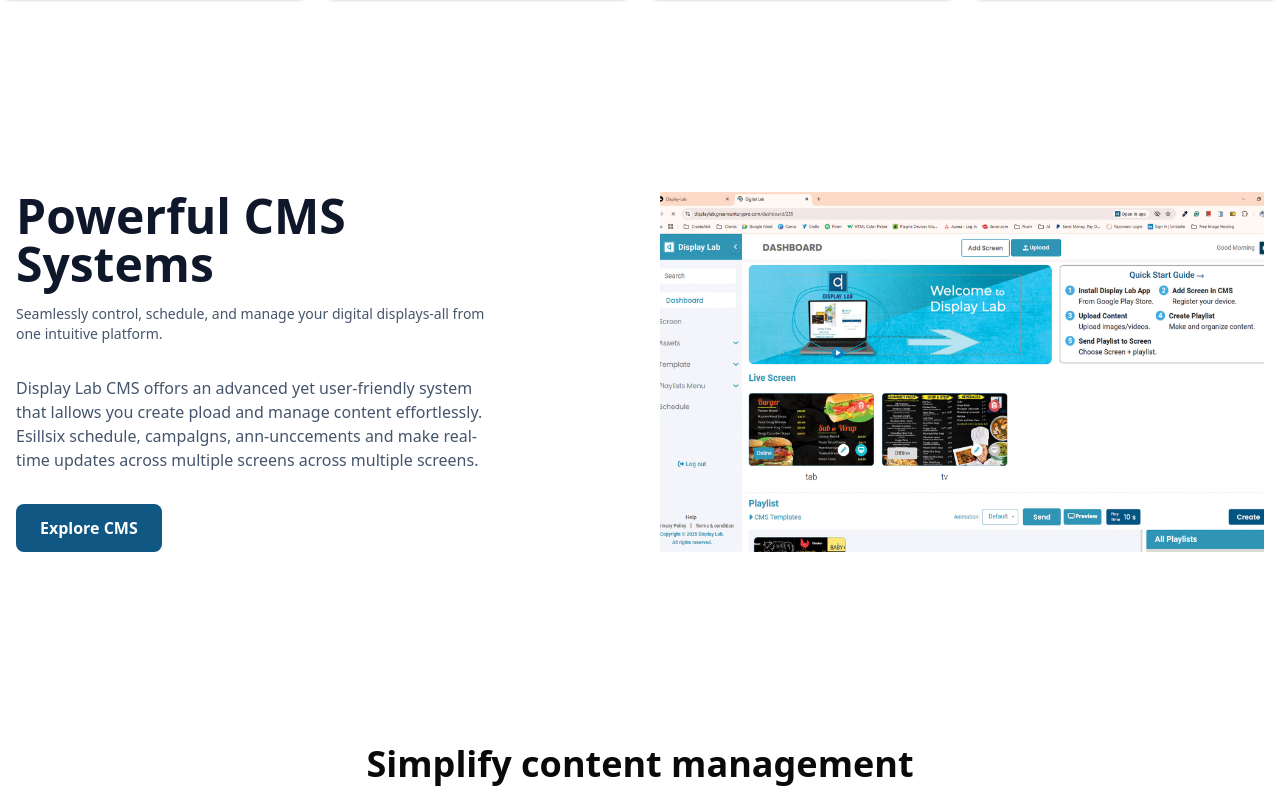
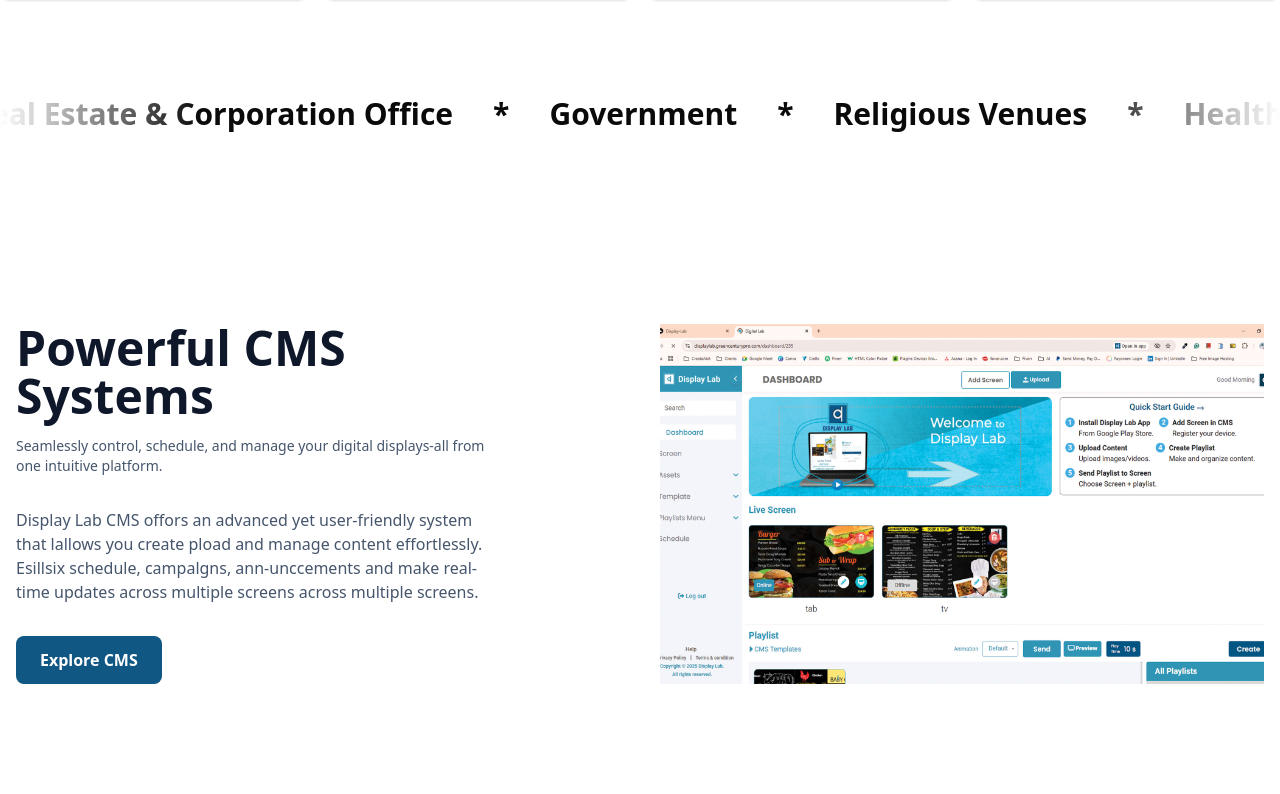
Before and after one commit to mijbah-eng/diplayLab, a Next.js app: page / in a window 1280 px wide. Shown: the part 1484-2278 px from the top of the page. Built offline with nearby package versions, Linux system fonts and the light colour scheme.

Commit message:
marquee updated

```diff
--- a/package.json
+++ b/package.json
@@ -16,6 +16,7 @@
     "next": "^15.5.9",
     "react": "19.1.0",
     "react-dom": "19.1.0",
+    "react-fast-marquee": "^1.6.5",
     "react-icons": "^5.5.0",
     "swiper": "^12.0.2",
     "tailwind-merge": "^3.3.1"
--- a/src/app/page.js
+++ b/src/app/page.js
@@ -6,6 +6,7 @@
 import FAQ from "@/components/faq/faq";
 import Footer from "@/components/Footer/footer";
 import Hero from "@/components/hero";
+import MarqueeSection from "@/components/marquee/marquee";
 import Navber from "@/components/navber";
 import Products from "@/components/products/products";
 import Rental_1 from "@/components/rental/rental_1";
@@ -22,6 +23,8 @@
         <div className="container">
           <div className="space-large"></div>
           <SolutionCard />
+          <div className="space-large"></div>
+          <MarqueeSection />
           <div className="space-large"></div>
           <CMS_Marketing />
           <div className="space-large"></div>
--- /dev/null
+++ b/src/components/marquee/marquee.jsx
@@ -0,0 +1,24 @@
+import Marquee from "react-fast-marquee";
+
+function MarqueeSection() {
+  return (
+    <>
+      <Marquee gradient={true}>
+        <div className="flex gap-10 text-3xl font-bold items-center justify-center overflow-y-hidden">
+            *
+          <span>Educations</span>
+          *
+          <span>Real Estate & Corporation Office</span>
+          *
+          <span>Government</span>
+          *
+          <span>Religious Venues </span>
+          *
+          <span className="mr-10">Healthcare</span>
+        </div>
+      </Marquee>
+    </>
+  );
+}
+
+export default MarqueeSection;
```
Also changed, not shown: 1 other file (tests, documents, lock files or other folders).
